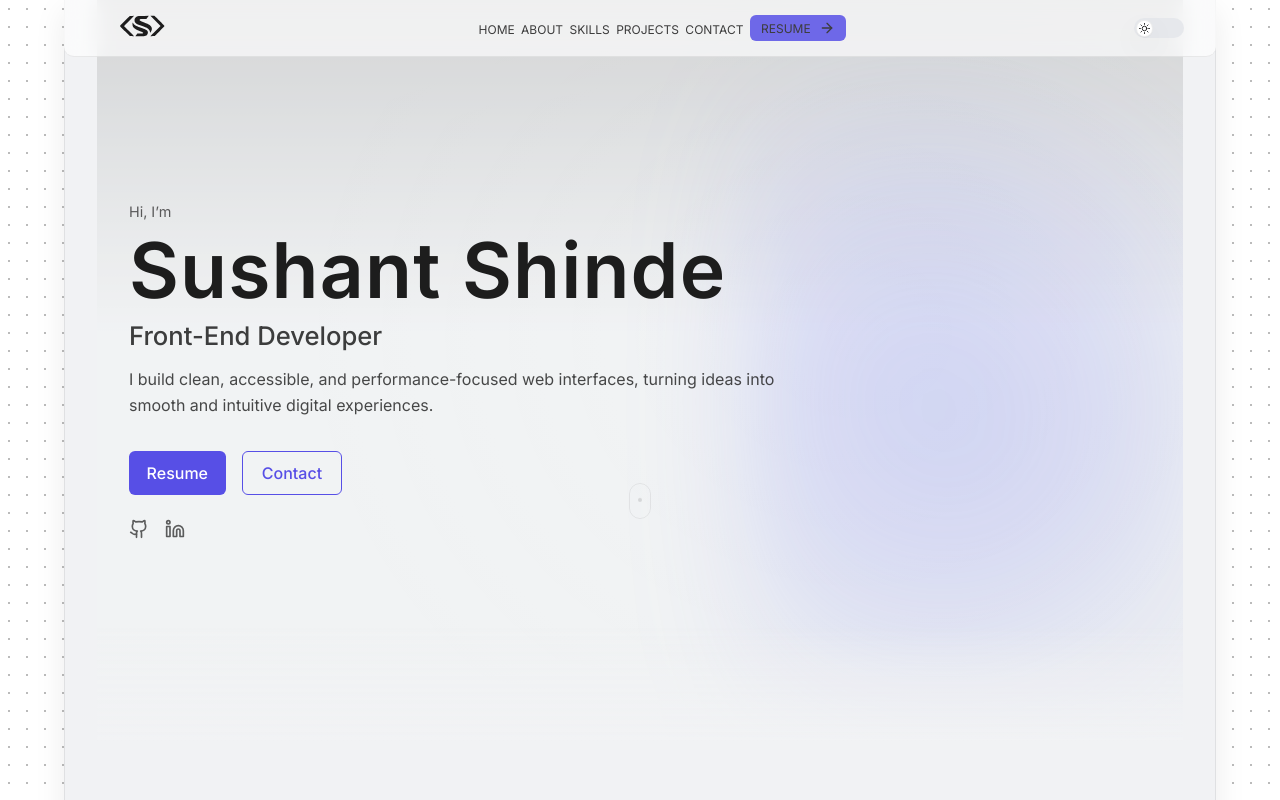
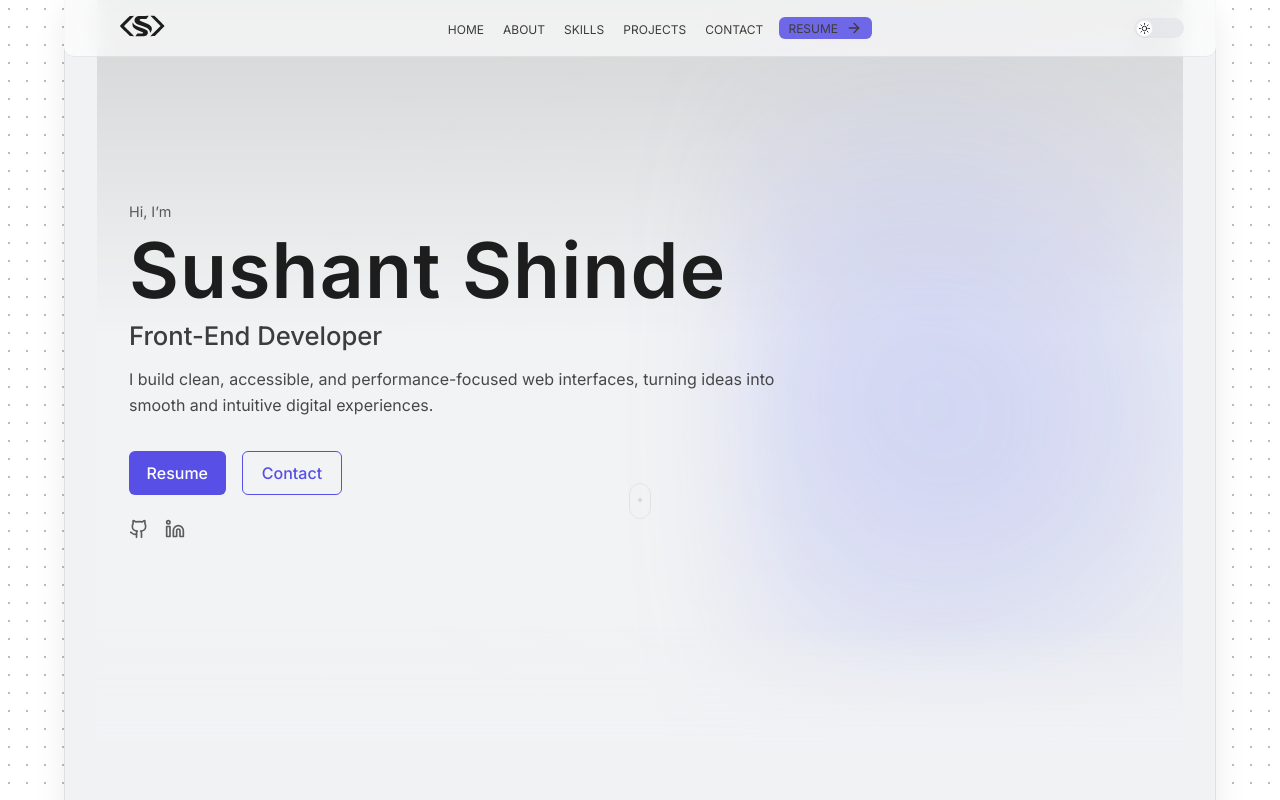
Before and after one commit to sushantshinde7/sushant-portfolio, a React (Vite) app: page / in a window 1280 px wide. Shown: the top 800 px of the page. Built offline with nearby package versions, Linux system fonts and the light colour scheme.

Commit message:
improve navbar link spacing and interaction rhythm

```diff
--- a/src/styles/Navbar.css
+++ b/src/styles/Navbar.css
@@ -86,7 +86,7 @@ body:has([data-low-contrast]) .navbar {
 .nav-menu {
   display: flex;
   align-items: center;
-  gap: 0.4rem;
+  gap: 0.75rem;
   list-style: none;
   padding-left: 0;
   margin: 0;
@@ -99,6 +99,7 @@ body:has([data-low-contrast]) .navbar {
   opacity: 0.85;
   transition: opacity 0.2s ease;
   font-size: 0.75rem;
+  padding: 0.1rem 0.22rem;
 
 }
 .nav-menu .nav-link:hover {
@@ -106,8 +107,8 @@ body:has([data-low-contrast]) .navbar {
 }
 
 .nav-menu .btn {
-  padding: 0.3rem 0.7rem;
-  margin-right: -2px;
+  padding: 0.2rem 0.6rem;
+  margin-right: 0.4rem;
 }
 /* ===== Right controls wrapper ===== */
 .nav-controls {
```
